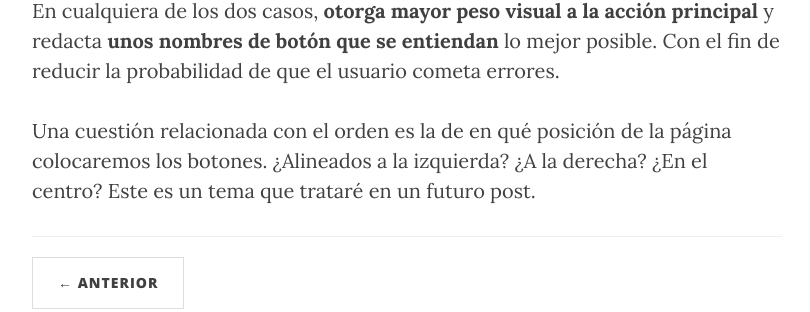
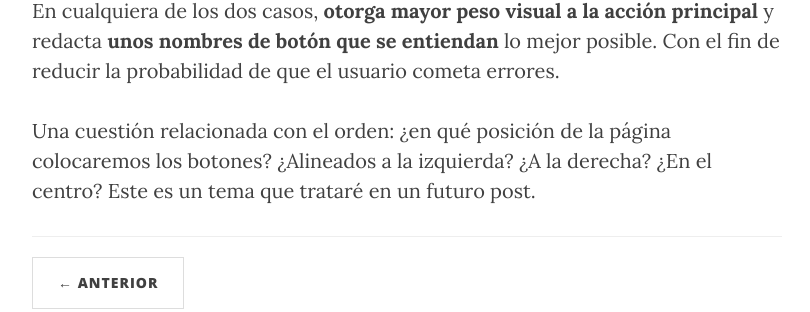
Before and after one commit to aunitz/beta, a Jekyll site: the page built from _posts/2020-02-20-tip-18-botones-aceptar-cancelar-orden.markdown, in a window 1280 px wide and 900 px high, scrolled down 3964 px. Shown: the part 330-642 px from the top of the window, without its empty margins (233-1043 px from the left). Built offline with Jekyll 4.4.1, drawn with Linux system fonts in a browser that asks for light colours; nearby versions of some CDN libraries.

Commit message:
refactor: mejora en la redacción

```diff
--- a/_posts/2020-02-20-tip-18-botones-aceptar-cancelar-orden.markdown
+++ b/_posts/2020-02-20-tip-18-botones-aceptar-cancelar-orden.markdown
@@ -74,4 +74,4 @@ tags:       [buenas prácticas de usabilidad, formularios]
 
 <p>En cualquiera de los dos casos, <strong>otorga mayor peso visual a la acción principal</strong> y redacta <strong>unos nombres de botón que se entiendan</strong> lo mejor posible. Con el fin de reducir la probabilidad de que el usuario cometa errores.</p>
 
-<p>Una cuestión relacionada con el orden es la de en qué posición de la página colocaremos los botones. ¿Alineados a la izquierda? ¿A la derecha? ¿En el centro? Este es un tema que trataré en un futuro post.</p>
+<p>Una cuestión relacionada con el orden: ¿en qué posición de la página colocaremos los botones? ¿Alineados a la izquierda? ¿A la derecha? ¿En el centro? Este es un tema que trataré en un futuro post.</p>
```
